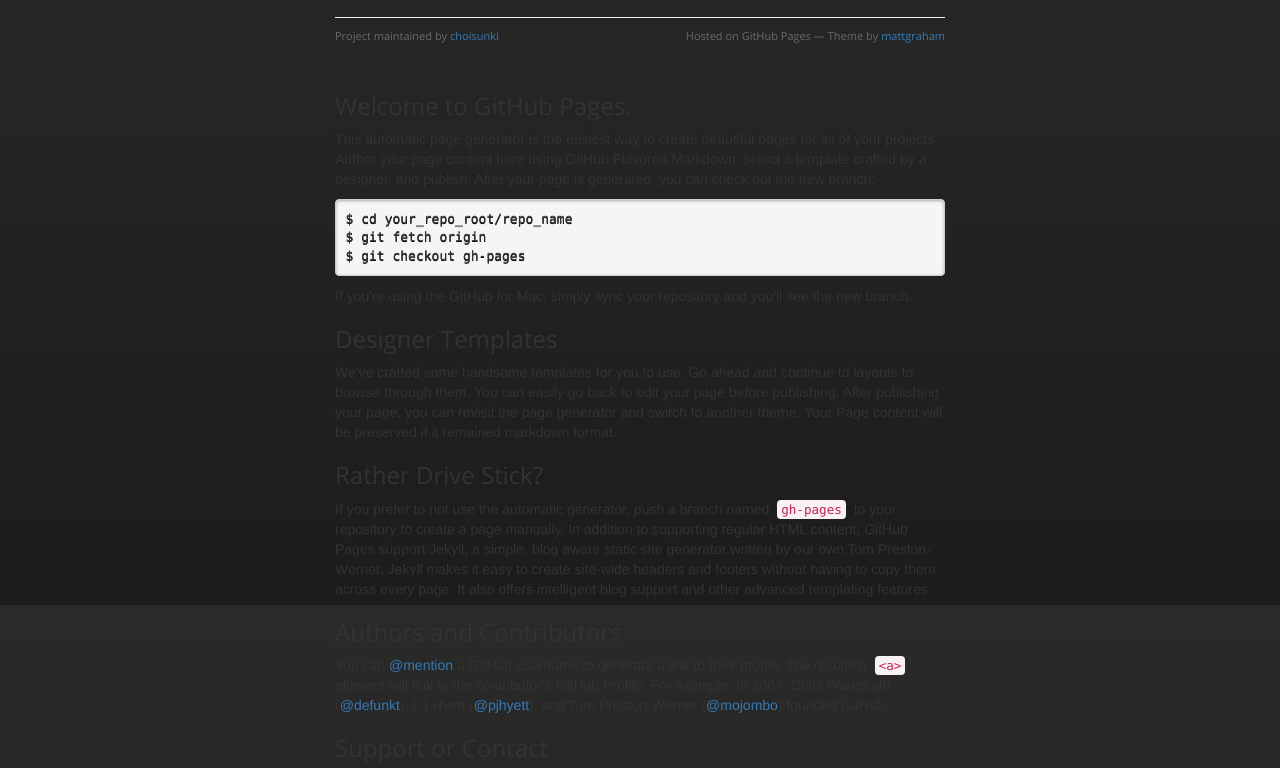
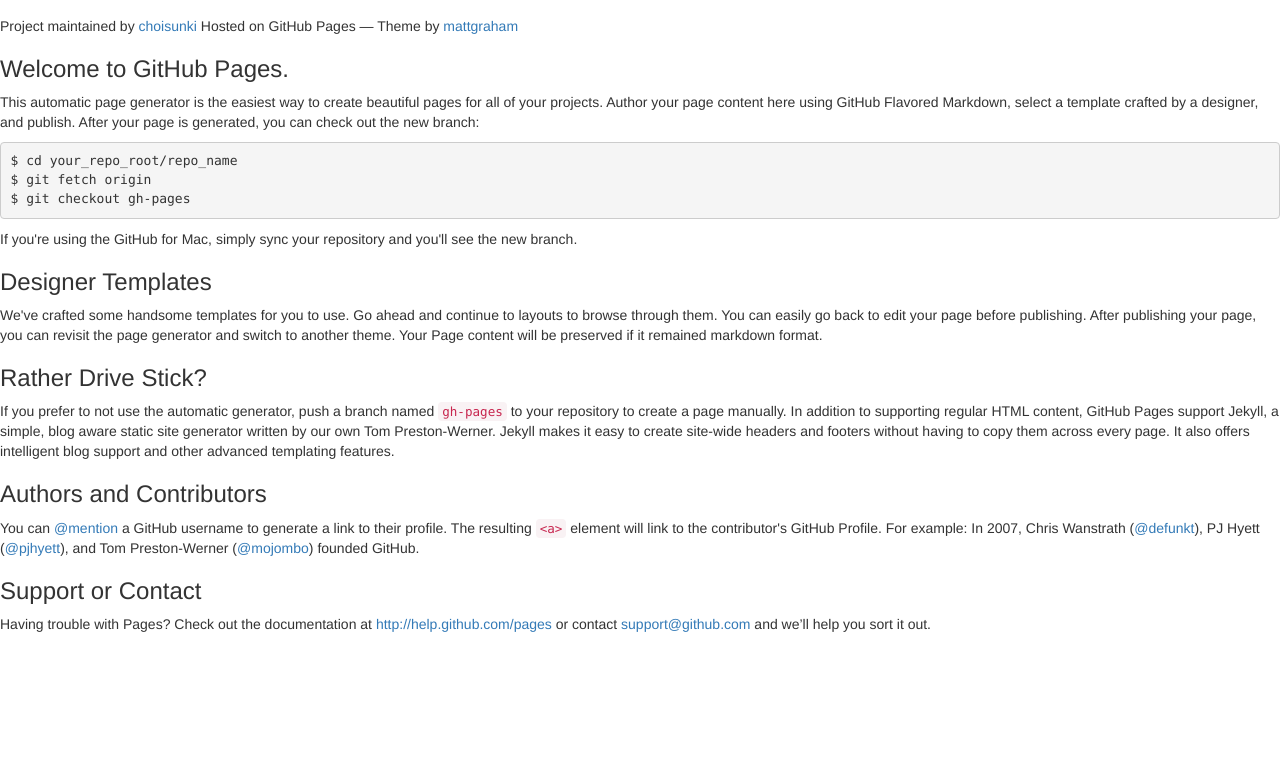
Before and after one commit to choisunki/nScript, a plain HTML site: page index.html in a window 1280 px wide. Shown: the part 195-963 px from the top of the page. After the commit the page ends 839 px from the top, so only its background shows below. Drawn offline with nearby package versions, Linux system fonts and the light colour scheme.

Commit message:
Update index.html

```diff
--- a/index.html
+++ b/index.html
@@ -4,9 +4,14 @@
     <meta charset="utf-8">
     <meta http-equiv="X-UA-Compatible" content="chrome=1" />
     <title>nScriptBox by choisunki</title>
-    <link rel="stylesheet" href="stylesheets/styles.css" />
-    <link rel="stylesheet" href="stylesheets/pygment_trac.css" />
+    <!--<link rel="stylesheet" href="stylesheets/styles.css" />-->
+    <!--<link rel="stylesheet" href="stylesheets/pygment_trac.css" />-->
     <link rel="stylesheet" href="//netdna.bootstrapcdn.com/bootstrap/3.1.1/css/bootstrap.min.css" />
+
+    <style>
+
+    </style>
+
     <script src="https://ajax.googleapis.com/ajax/libs/jquery/1.8.1/jquery.min.js"></script>
     <script src="//netdna.bootstrapcdn.com/bootstrap/3.1.1/js/bootstrap.min.js"></script>
     <script src="javascripts/respond.js"></script>
```
